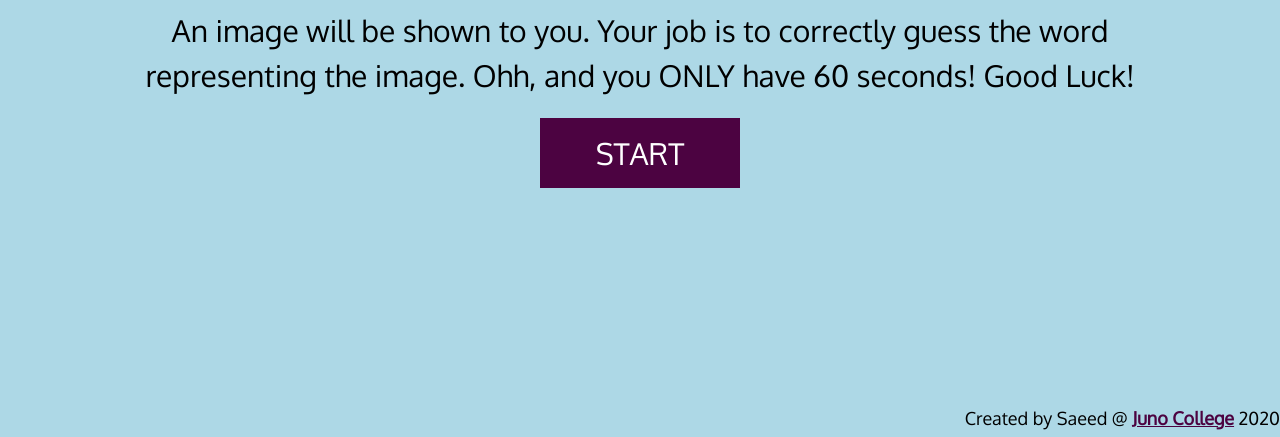
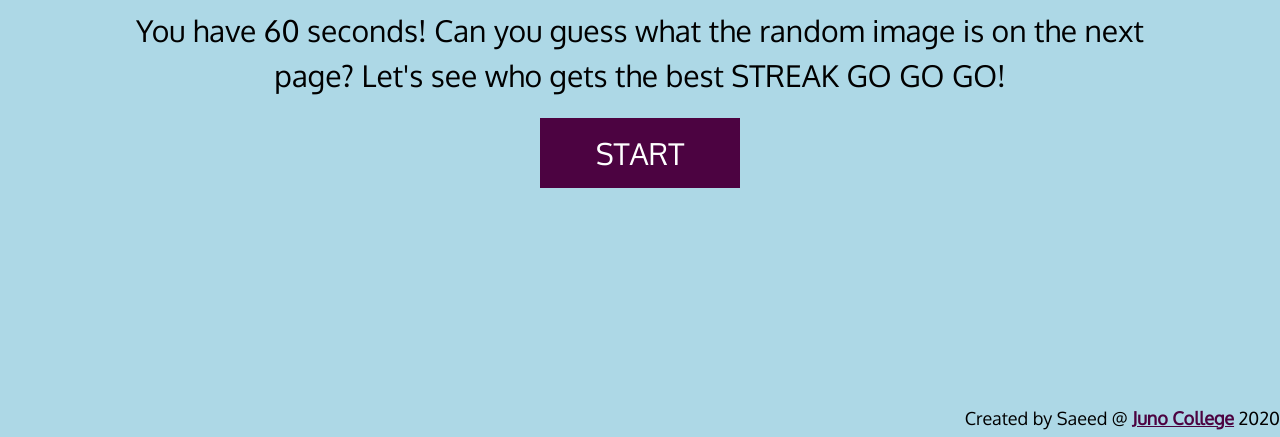
Before and after one commit to saeedmalak/saeed-malakhail-project-three, a plain HTML site: page index.html in a window 1280 px wide. Shown: the part 363-800 px from the top of the page. Drawn offline with nearby package versions, Linux system fonts and the light colour scheme.

Commit message:
Added 42 more images, and game logic changed to keep track of user's STREAK count :stuck_out_tongue_closed_eyes::grinning::fire:

```diff
--- a/index.html
+++ b/index.html
@@ -20,7 +20,7 @@
     <header class="wrapper">
       <h1>Can You Guess The Word?</h1>
       <p>Instructions</p>
-      <p>An image will be shown to you. Your job is to correctly guess the word representing the image. Ohh, and you ONLY have 60 seconds! Good Luck!</p>
+      <p>You have 60 seconds! Can you guess what the random image is on the next page? Let's see who gets the best STREAK GO GO GO!</p>
       <button class="start">START</button>
     </header>
 
```
